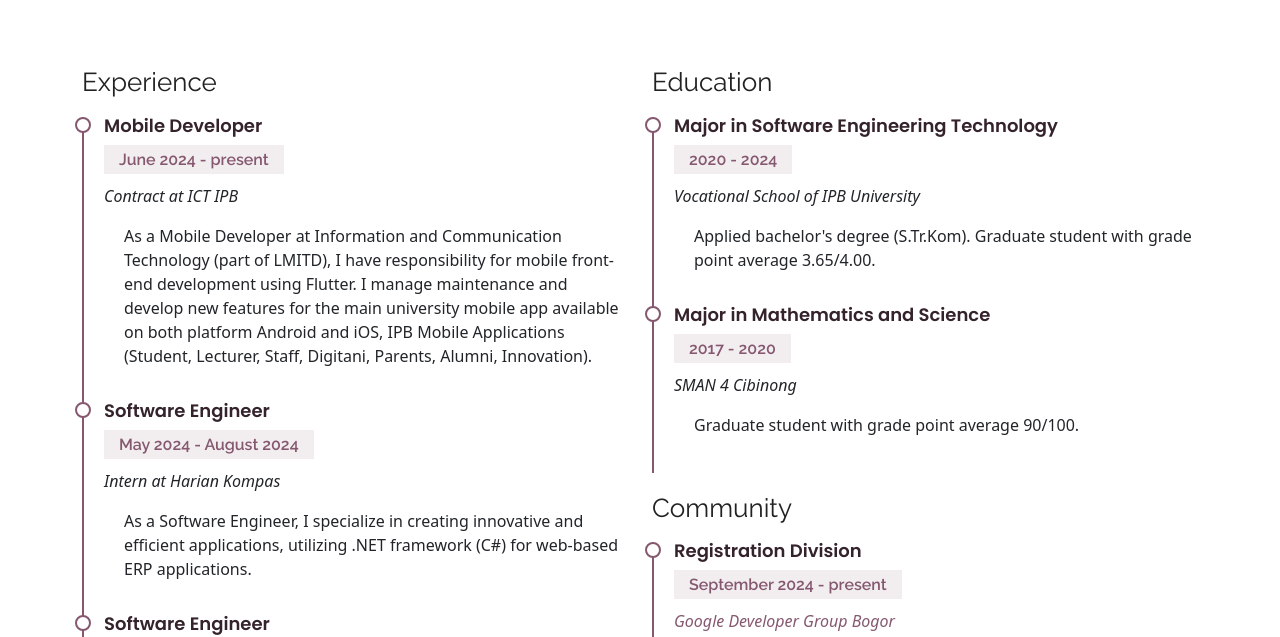
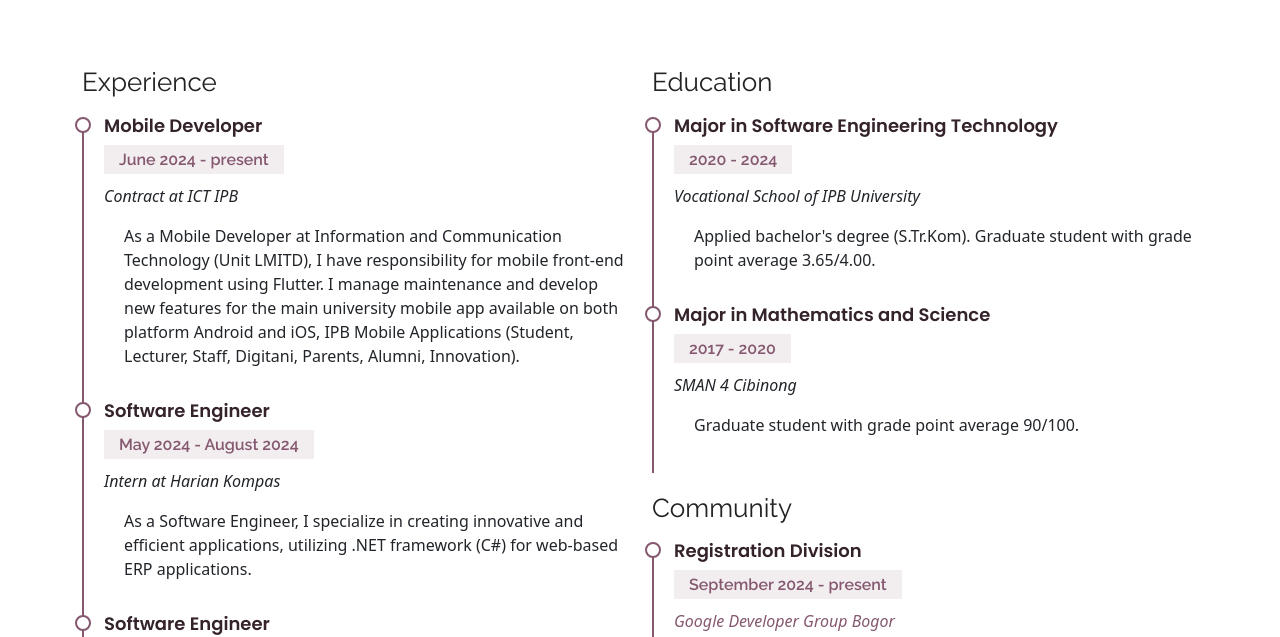
Before and after one commit to divaariani/com, a plain HTML site: page resume.html in a window 1280 px wide. Shown: the part 171-808 px from the top of the page. Drawn offline with Linux system fonts and the light colour scheme.

Commit message:
update resume

```diff
--- a/resume.html
+++ b/resume.html
@@ -64,7 +64,7 @@
               <p><em>Contract at ICT IPB</em></p>
               <p>
               <ul>
-                As a Mobile Developer at Information and Communication Technology (part of LMITD), I have responsibility for mobile front-end development using Flutter. I manage maintenance and develop new features for the main university mobile app available on both platform Android and iOS, IPB Mobile Applications (Student, Lecturer, Staff, Digitani, Parents, Alumni, Innovation).
+                As a Mobile Developer at Information and Communication Technology (Unit LMITD), I have responsibility for mobile front-end development using Flutter. I manage maintenance and develop new features for the main university mobile app available on both platform Android and iOS, IPB Mobile Applications (Student, Lecturer, Staff, Digitani, Parents, Alumni, Innovation).
               </ul>
               </p>
             </div>
```
